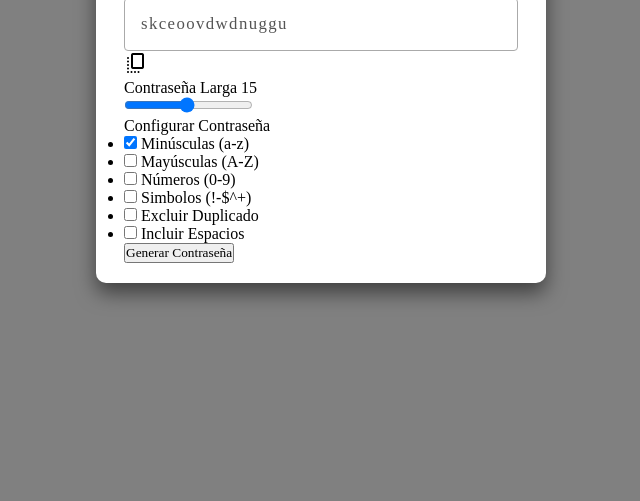
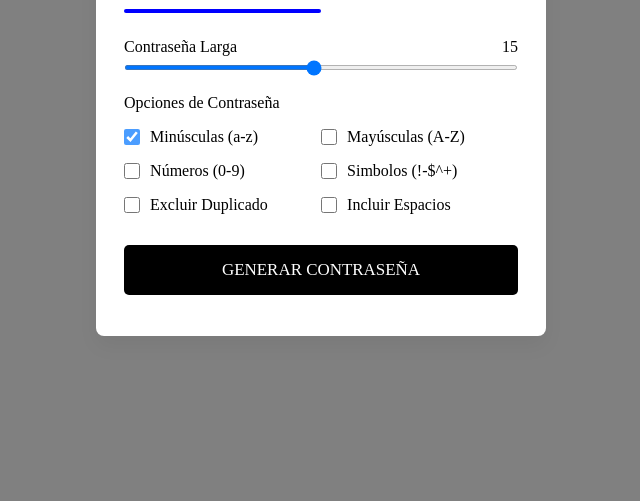
Before and after one commit to Ascencio7/GeneradorContras, a plain HTML site: page index.html in a window 1280 px wide. Shown: the part 299-800 px from the top of the page, without its empty margins (319-959 px from the left). Drawn offline with nearby package versions, Linux system fonts and the light colour scheme.

Commit message:
Generador de contraseñas terminado.

```diff
--- a/index.html
+++ b/index.html
@@ -25,7 +25,7 @@
             </div>
 
             <div class="pass-settings">
-                <label class="title">Configurar Contraseña</label>
+                <label class="title">Opciones de Contraseña</label>
                 <ul class="options">
                     <li class="option">
                         <input type="checkbox" id="lowercase" checked>
--- a/style.css
+++ b/style.css
@@ -1,3 +1,4 @@
+
 *{
     margin: 0;
     padding: 0;
@@ -16,8 +17,8 @@ body{
 .container{
     width: 450px;
     background: #fff;
-    border-radius: 10px;
-    box-shadow: 0 10px 20px rgba(0,0,0,0.5);
+    border-radius: 8px;
+    box-shadow: 0 10px 20px rgba(0, 0, 0, 0.05);
 }
 
 .container h2{
@@ -38,12 +39,118 @@ body{
 .input-box input{
     width: 100%;
     height: 53px;
-    columns: #000;
+    color: #000;
     background: none;
-    font-size: 1.05rem;
+    font-size: 1.06rem;
     font-weight: 500;
     border-radius: 4px;
     letter-spacing: 1.4px;
     border: 1px solid #aaa;
     padding: 0 2.85rem 0 1rem;
 }
+
+.input-box span{
+    position: absolute;
+    right: 13px;
+    cursor: pointer;
+    line-height: 53px;
+    color: #707070;
+}
+
+.input-box span:hover{
+    color: black !important;
+}
+
+.wrapper .pass-indicator{
+    width: 100%;
+    height: 4px;
+    position: relative;
+    margin-top: 0.75rem;
+    border-radius: 25px;
+}
+
+.pass-indicator::before{
+    position: absolute;
+    content: "";
+    height: 100%;
+    width: 50%;
+    border-radius: inherit;
+    transition: width 0.3s ease;
+}
+
+.pass-indicator#weak::before{
+    width: 20%;
+    background: #e64a4a;
+}
+
+.pass-indicator#medium::before{
+    width: 50%;
+    background: blue;
+}
+
+.pass-indicator#strong::before{
+    width: 100%;
+    background: #43A047;
+}
+
+.wrapper .pass-length{
+    margin: 1.56rem 0 1.25rem;
+}
+
+.pass-length .details{
+    display: flex;
+    justify-content: space-between;
+}
+
+.pass-length input{
+    width: 100%;
+    height: 5px;
+}
+
+.pass-settings .options{
+    display: flex;
+    list-style: none;
+    flex-wrap: wrap;
+    margin-top: 1rem;
+}
+
+.pass-settings .options .option{
+    display: flex;
+    align-items: center;
+    margin-bottom: 1rem;
+    width: calc(100% / 2);
+}
+
+.options .option:first-child{
+    pointer-events: none;
+}
+
+.options .option:first-child input{
+    opacity: 0.7;
+}
+
+.options .option input{
+    height: 16px;
+    width: 16px;
+    cursor: pointer;
+}
+
+.options .option label{
+    cursor: pointer;
+    color: black;
+    padding-left: 0.63rem;
+}
+
+.wrapper .generate-btn{
+    width: 100%;
+    color: #fff;
+    border: none;
+    outline: none;
+    cursor: pointer;
+    background: black;
+    font-size: 1.06rem;
+    padding: 0.94rem 0;
+    border-radius: 5px;
+    text-transform: uppercase;
+    margin: 0.94rem 0 1.3rem;
+}
```
